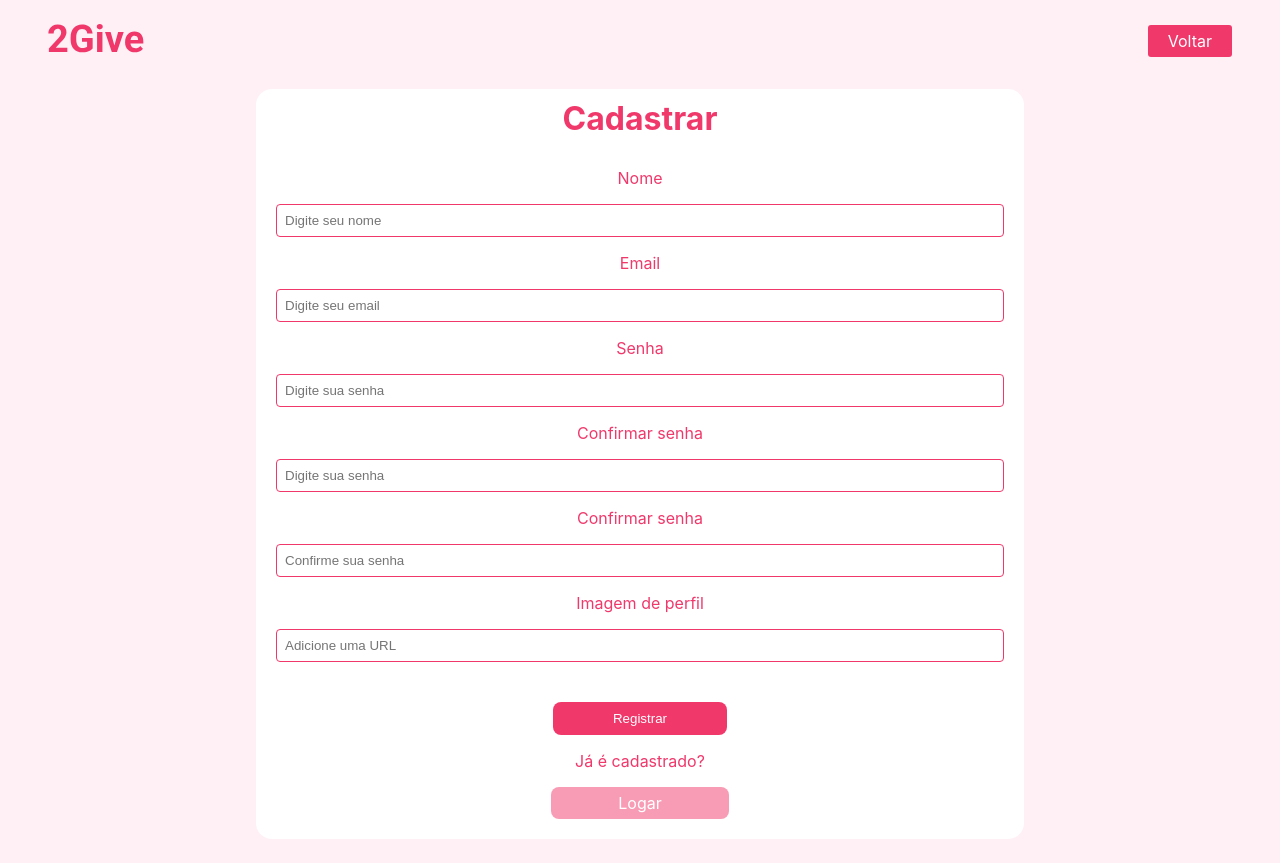
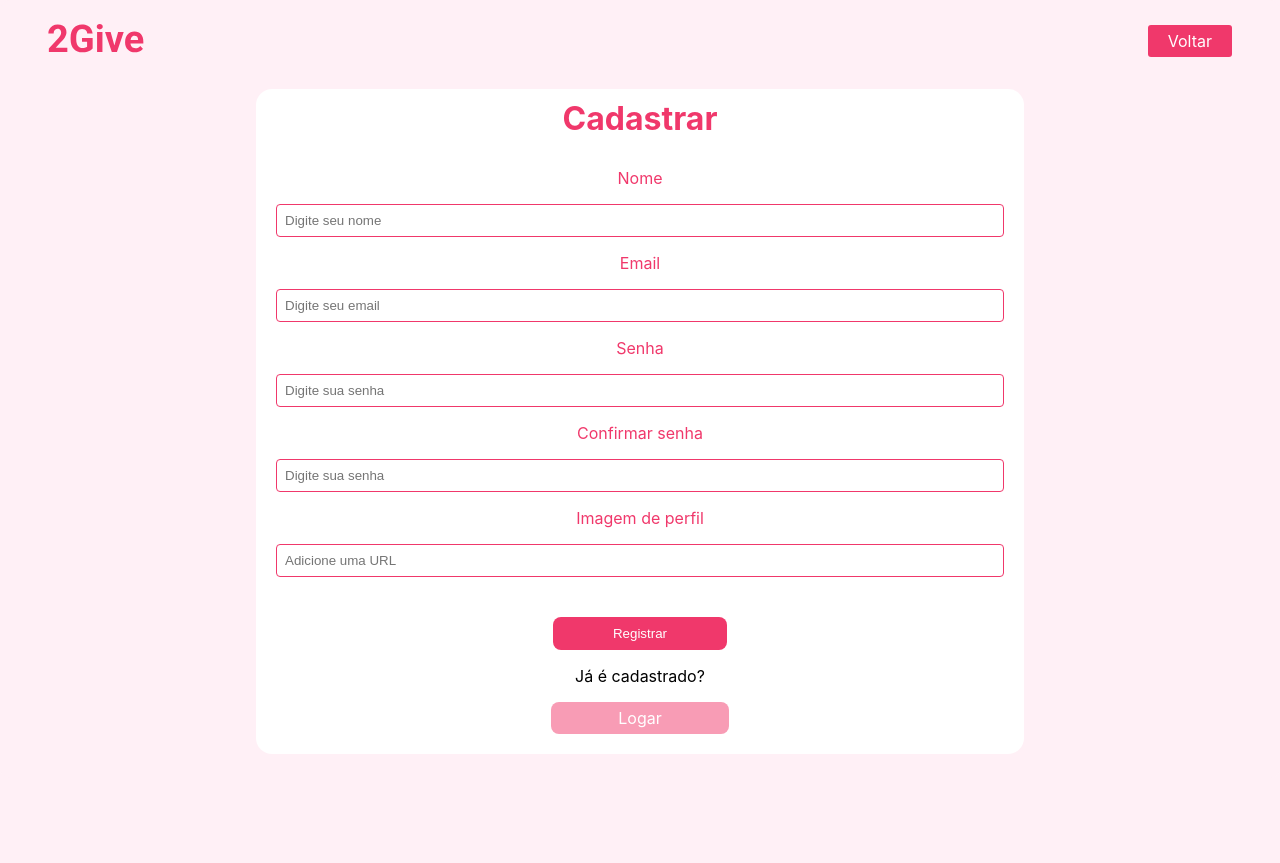
Before and after one commit to JuniorSantos05/2Give, a React (Create React App) app: page / in a window 1280 px wide. After the commit the page ends 800 px from the top, so only its background shows below. Built offline with nearby package versions, Linux system fonts and the light colour scheme.

Commit message:
Refatora registerPage 1.1

```diff
--- a/src/components/Input/index.tsx
+++ b/src/components/Input/index.tsx
@@ -1,24 +1,25 @@
+import { InputHTMLAttributes } from "react";
 import { FieldError, FieldValues, UseFormRegister } from "react-hook-form";
 
-interface IInputProps {
+interface IInputProps extends InputHTMLAttributes<HTMLInputElement> {
   label: string;
   error: FieldError | undefined;
   register: UseFormRegister<any>;
-  name: string;
-  placeholder: string;
+  id: string;
 }
 
 export const Input = ({
   label,
   error,
   register,
-  name,
+  id,
   placeholder,
+  ...rest
 }: IInputProps) => {
   return (
     <>
       <label>{label}</label>
-      <input {...register(name)} placeholder={placeholder} />
+      <input {...rest} {...register(id)} placeholder={placeholder} />
       {error && <span className="error">{error?.message}</span>}
     </>
   );
--- a/src/pages/Register/index.tsx
+++ b/src/pages/Register/index.tsx
@@ -4,7 +4,6 @@ import { yupResolver } from "@hookform/resolvers/yup";
 import { RegisterForm } from "../../styles/RegisterForm";
 import { schemaRegister } from "./validation";
 import { FlexContainer } from "../../styles/FlexContainer";
-import { Link } from "react-router-dom";
 import { Button } from "../../components/Button";
 import { LinkBack, LinkLogin } from "../../components/Link/styles";
 import { Input } from "../../components/Input";
@@ -26,7 +25,8 @@ const Register = () => {
     resolver: yupResolver(schemaRegister),
   });
 
-  const dataRegister = (data: IRegisterForm) => {
+  const dataRegister = (data: IRegisterForm): any => {
+    console.log("oi");
     console.log(data);
   };
 
@@ -46,57 +46,50 @@ const Register = () => {
           <h1>Cadastrar</h1>
 
           <FlexContainer media="responsive">
-            <div>
             <Input
+              type="text"
               register={register}
               error={errors.username}
               label="Nome"
-                name="username"
+              id="username"
               placeholder="Digite seu nome"
             />
 
             <Input
+              type="email"
               register={register}
               error={errors.email}
               label="Email"
-                name="email"
+              id="email"
               placeholder="Digite seu email"
             />
 
             <Input
+              type="password"
               register={register}
               error={errors.password}
               label="Senha"
-                name="password"
-                placeholder="Digite sua senha"
-              />
-            </div>
-
-            <div>
-              <Input
-                register={register}
-                error={errors.password}
-                label="Confirmar senha"
-                name="password"
+              id="password"
               placeholder="Digite sua senha"
             />
 
             <Input
+              type="password"
               register={register}
               error={errors.confirmPassword}
               label="Confirmar senha"
-                name="password"
-                placeholder="Confirme sua senha"
+              id="confirmPassword"
+              placeholder="Digite sua senha"
             />
 
             <Input
+              type="text"
               register={register}
               error={errors.imagem}
               label="Imagem de perfil"
-                name="imagem"
+              id="imagem"
               placeholder="Adicione uma URL"
             />
-            </div>
           </FlexContainer>
 
           <FlexContainer
--- a/src/styles/RegisterForm/index.ts
+++ b/src/styles/RegisterForm/index.ts
@@ -36,4 +36,8 @@ export const RegisterForm = styled.form`
     border: 1px solid #f0386b;
     border-radius: 4px;
   }
+
+  span {
+    color: #000000 !important;
+  }
 `;
```
Lines whose indentation alone changed are shown as unchanged.
